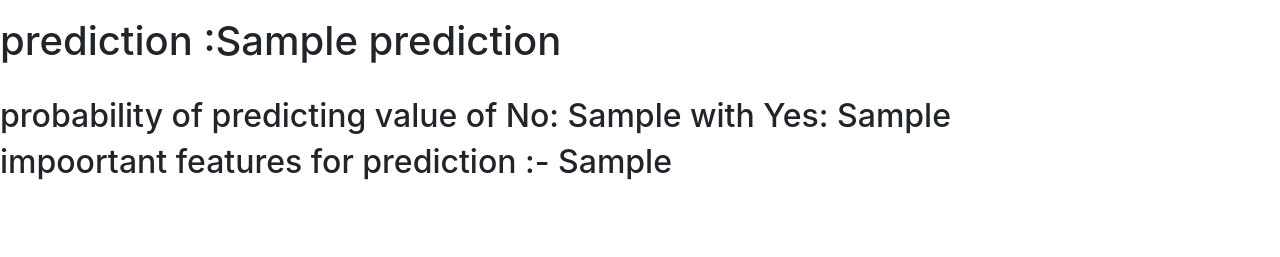
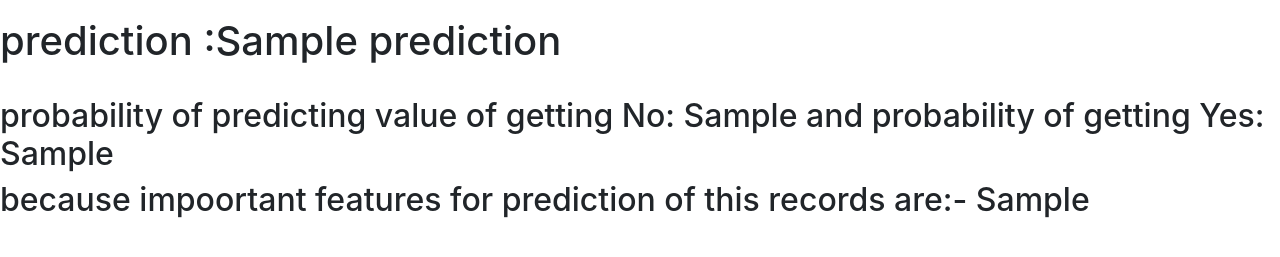
Before and after one commit to KiranSaragadam/jobathon_creditcard_predit_model, a Flask app: template templates/home.html in a window 1280 px wide. Shown: the part 341-598 px from the top of the page. Run offline with Flask 2, Linux system fonts and the light colour scheme; the template is opened without the code that fills it: most values are stand-ins (such as "Sample title", 1, 10 or a date in 2020); parts of the project's set-up code (start-up, migrations or seed data) failed here and were passed over; some libraries are stand-ins or nearby versions.

Commit message:
Update home.html

```diff
--- a/templates/home.html
+++ b/templates/home.html
@@ -98,8 +98,8 @@
    <body>
        <h1> prediction :{{ prediction }}</h1>
        <br>
-       <h2>probability of predicting value of No: {{ prediction_1 }} with Yes: {{ prediction_2 }}</h3>
-       <h2>impoortant features for prediction :- {{prediction_3}}<h2>
+       <h2>probability of predicting value of getting No: {{ prediction_1 }} and probability of getting Yes: {{ prediction_2 }}</h3>
+       <h2>because impoortant features for prediction of this records are:- {{prediction_3}}<h2>
        <br>
    </body>
 </html>
```
